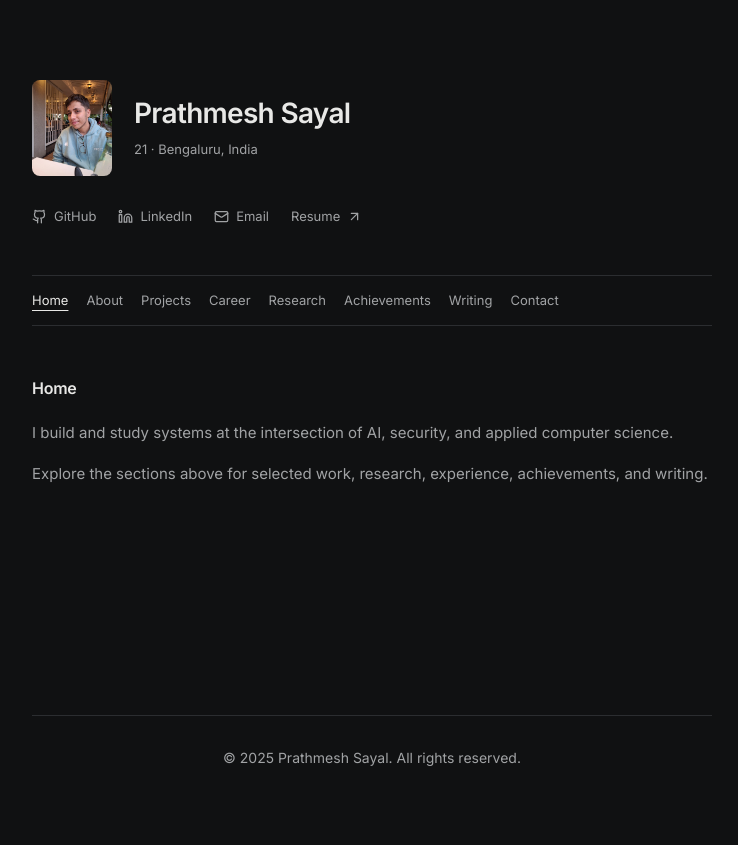
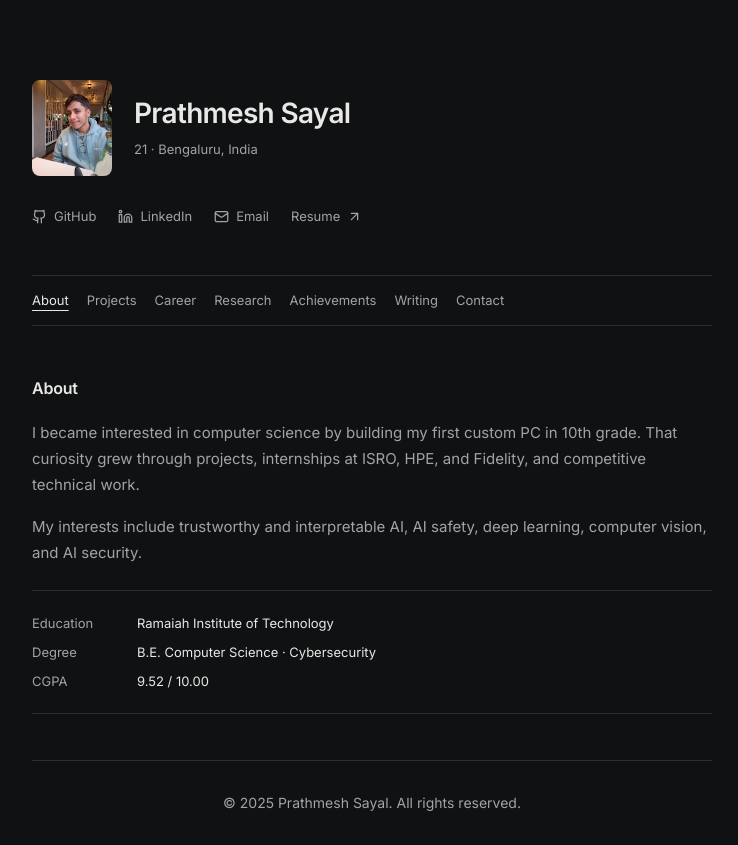
Before and after one commit to Pratz1337/portfolio, a Next.js app: page / in a window 1280 px wide. Shown: the whole page, without its empty margins (268-1006 px from the left). Before the commit the page ends 800 px from the top, so only its background shows below. Built offline with nearby package versions, Linux system fonts and the light colour scheme.

Commit message:
Merge home into about section

```diff
--- a/app/portfolio-sections.tsx
+++ b/app/portfolio-sections.tsx
@@ -7,13 +7,13 @@ import { ArrowUpRight, Github, Linkedin, Mail } from "lucide-react"
 type Row = string[]
 type Props = { projects: Row[]; career: Row[]; research: Row[]; recognition: string[] }
 
-const sections = ["home", "about", "projects", "career", "research", "achievements", "writing", "contact"]
+const sections = ["about", "projects", "career", "research", "achievements", "writing", "contact"]
 
 export default function PortfolioSections({ projects, career, research, recognition }: Props) {
-  const [active, setActive] = useState("home")
+  const [active, setActive] = useState("about")
 
   useEffect(() => {
-    const sync = () => setActive(window.location.hash.slice(1) || "home")
+    const sync = () => setActive(window.location.hash.slice(1) || "about")
     sync()
     window.addEventListener("hashchange", sync)
     return () => window.removeEventListener("hashchange", sync)
@@ -35,7 +35,6 @@ export default function PortfolioSections({ projects, career, research, recognit
     </nav>
 
     <main className="profile-content">
-      {show("home") && <section className="content-section active-section"><h2>Home</h2><div className="section-content"><p className="about-lead">I build and study systems at the intersection of AI, security, and applied computer science.</p><p>Explore the sections above for selected work, research, experience, achievements, and writing.</p></div></section>}
       {show("about") && <section className="content-section active-section"><h2>About</h2><div className="section-content"><p className="about-lead">I became interested in computer science by building my first custom PC in 10th grade. That curiosity grew through projects, internships at ISRO, HPE, and Fidelity, and competitive technical work.</p><p>My interests include trustworthy and interpretable AI, AI safety, deep learning, computer vision, and AI security.</p><dl className="facts"><div><dt>Education</dt><dd>Ramaiah Institute of Technology</dd></div><div><dt>Degree</dt><dd>B.E. Computer Science · Cybersecurity</dd></div><div><dt>CGPA</dt><dd>9.52 / 10.00</dd></div></dl></div></section>}
       {show("projects") && <section className="content-section active-section"><h2>Projects</h2><div className="section-content row-list">{projects.map(([name, description, stack, href]) => <a className="project-row" href={href} target="_blank" rel="noreferrer" key={name}><span className="row-main"><strong>{name}</strong><small>{description}</small><em>{stack}</em></span><ArrowUpRight size={16} /></a>)}</div></section>}
       {show("career") && <section className="content-section active-section"><h2>Career</h2><div className="section-content row-list">{career.map(([company, role, year, detail, proof]) => <div className="career-row" key={`${company}-${year}`}><span className="career-year">{year}</span><span className="row-main"><strong>{company}{proof && <a className="proof-link" href={proof} target="_blank" rel="noreferrer" aria-label={`${company} certificate`}><ArrowUpRight size={14} /></a>}</strong><small>{role} · {detail}</small></span></div>)}</div></section>}
```
